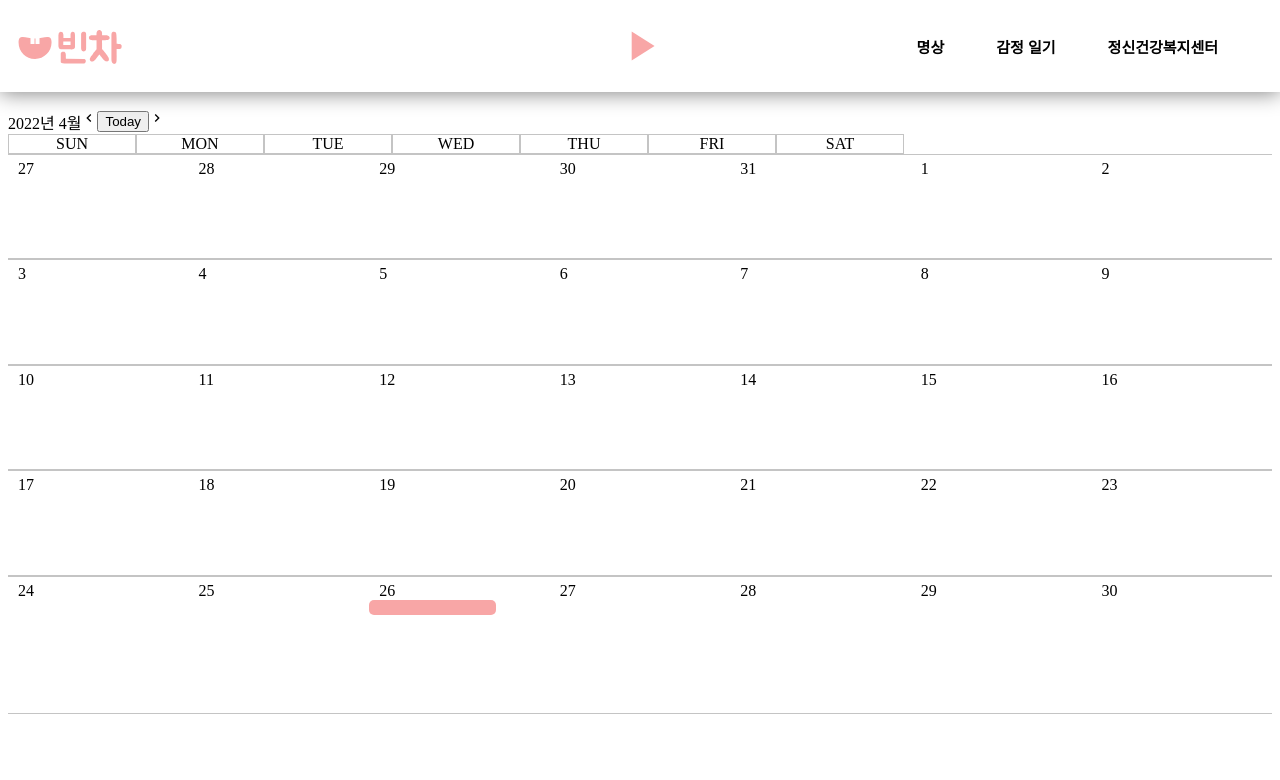
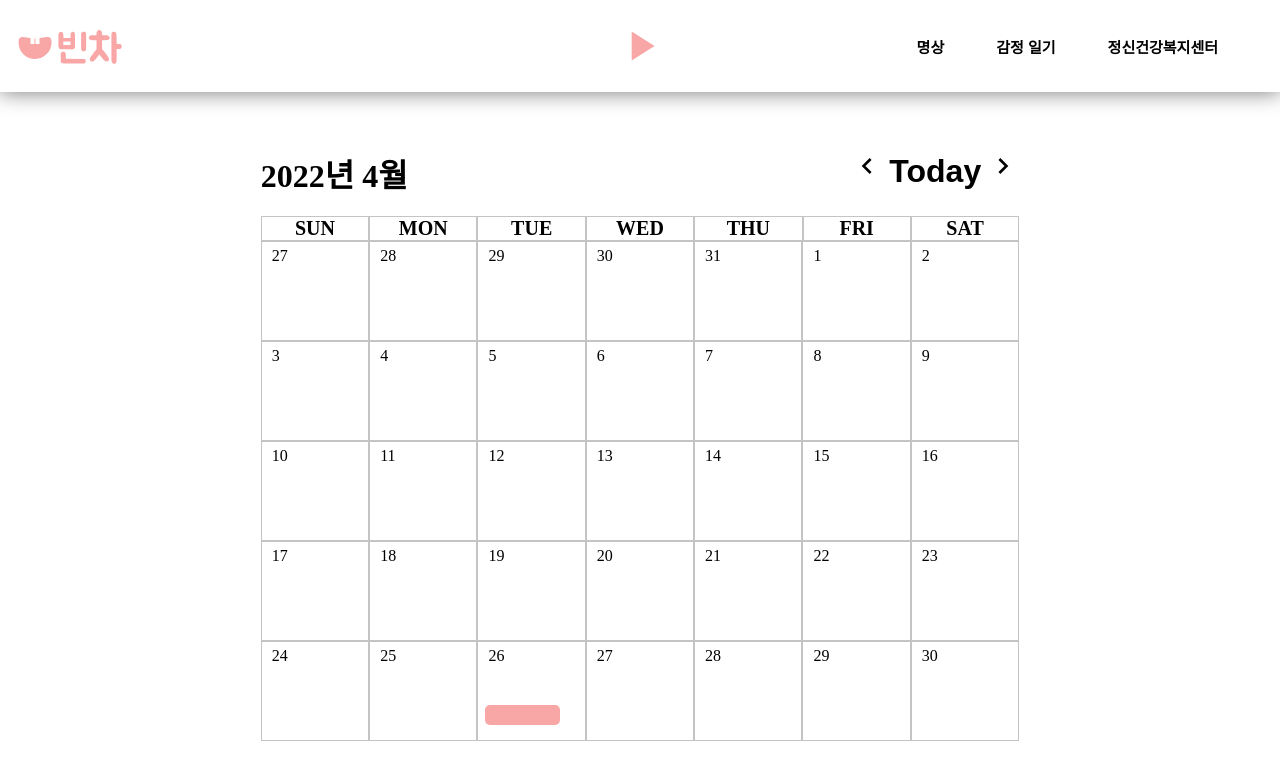
Before and after one commit to Empty-Car/Moonlight, a React (Create React App) app: page /record-emotion in a window 1280 px wide. Shown: the top 780 px of the page. Built offline with nearby package versions, Linux system fonts and the light colour scheme.

Commit message:
Modify: Calendar style

```diff
--- a/src/component/CalBody.js
+++ b/src/component/CalBody.js
@@ -4,7 +4,7 @@ import Dates from "./Dates";
 const Form = styled.div`
   display: flex;
   flex-flow: row wrap;
-  height: 70vh;
+  width: 60%;
 `;
 
 const CalBody = ({ totalDate, year, month, today }) => {
--- a/src/component/CalHead.js
+++ b/src/component/CalHead.js
@@ -4,22 +4,31 @@ import { MdKeyboardArrowLeft, MdKeyboardArrowRight } from "react-icons/md";
 const Form = styled.section`
   display: flex;
   flex-direction: column;
-  width: 70vw;
+  width: 60%;
 `;
 
 const Nav = styled.section`
   display: flex;
+  justify-content: space-between;
+  margin-bottom: 20px;
 `;
 
 const Year = styled.div`
-  /* text-align: left; */
+  font-size: 32px;
+  font-weight: bold;
 `;
 
 const ButtonBox = styled.div`
   cursor: pointer;
 `;
 
-const Button = styled.button``;
+const TodayButton = styled.button`
+  outline: none;
+  border: none;
+  background-color: white;
+  font-size: 32px;
+  font-weight: bold;
+`;
 
 const Days = styled.div`
   display: flex;
@@ -28,6 +37,8 @@ const Days = styled.div`
 const Day = styled.div`
   width: calc(100% / 7);
   text-align: center;
+  font-size: 20px;
+  font-weight: bold;
 
   border-left: 1px solid #c4c4c4;
   border-right: 1px solid #c4c4c4;
@@ -63,9 +74,9 @@ const CalHead = ({ year, month, goToday, setMonth, setYear }) => {
           {year}년 {month}월
         </Year>
         <ButtonBox>
-          <MdKeyboardArrowLeft onClick={onPrevMonth} />
-          <Button onClick={() => goToday()}>Today</Button>
-          <MdKeyboardArrowRight onClick={onNextMonth} />
+          <MdKeyboardArrowLeft onClick={onPrevMonth} size={32} />
+          <TodayButton onClick={() => goToday()}>Today</TodayButton>
+          <MdKeyboardArrowRight onClick={onNextMonth} size={32} />
         </ButtonBox>
       </Nav>
       <Days>
--- a/src/component/Dates.js
+++ b/src/component/Dates.js
@@ -1,23 +1,29 @@
 import { useState } from "react";
 import DiaryModal from "./DiaryModal";
-import styled, { css } from "styled-components";
+import styled from "styled-components";
 
 const Form = styled.div`
   width: calc(100% / 7);
+  height: 100px;
   padding-top: 5px;
   text-align: left;
+  font-size: 20;
+  font-weight: 600px;
 
-  /* border-left: 1px solid #c4c4c4; */
-  /* border-right: 1px solid #c4c4c4; */
+  border-left: 1px solid #c4c4c4;
+  border-right: 1px solid #c4c4c4;
   border-top: 1px solid #c4c4c4;
   border-bottom: 1px solid #c4c4c4;
+  box-sizing: border-box;
 `;
 
 const TodayStyle = styled.div`
   background-color: #f8a6a6;
   width: 70%;
-  height: 15px;
+  height: 20px;
   border-radius: 5px;
+  margin-top: 40px;
+  margin-left: 7px;
 `;
 
 const DateBox = styled.div``;
@@ -43,7 +49,6 @@ const Dates = ({ date, month, year, isToday }) => {
         <DateStyle>
           {date}
           {isToday ? <TodayStyle /> : null}
-          {/* {idx === todayIdx ? console.log("SUCC") : console.log("FAIL")} */}
         </DateStyle>
       </DateBox>
 
--- a/src/component/DiaryModal.js
+++ b/src/component/DiaryModal.js
@@ -17,8 +17,8 @@ const ModalContainer = styled.div`
   top: 50%;
   transform: translate(-50%, -50%);
   max-height: 80%;
-  width: 350px;
-  height: 45%;
+  width: 900px;
+  height: 600px;
   padding: 16px;
   background-color: white;
   border-radius: 20px;
--- a/src/component/EmotionDiary.js
+++ b/src/component/EmotionDiary.js
@@ -4,7 +4,11 @@ import CalBody from "./CalBody";
 import CalHead from "./CalHead";
 
 const Calendar = styled.div`
-  margin-top: 110px;
+  margin-top: 150px;
+  display: flex;
+  justify-content: center;
+  align-items: center;
+  flex-direction:column;
 `;
 
 const EmotionDiary = () => {
```
